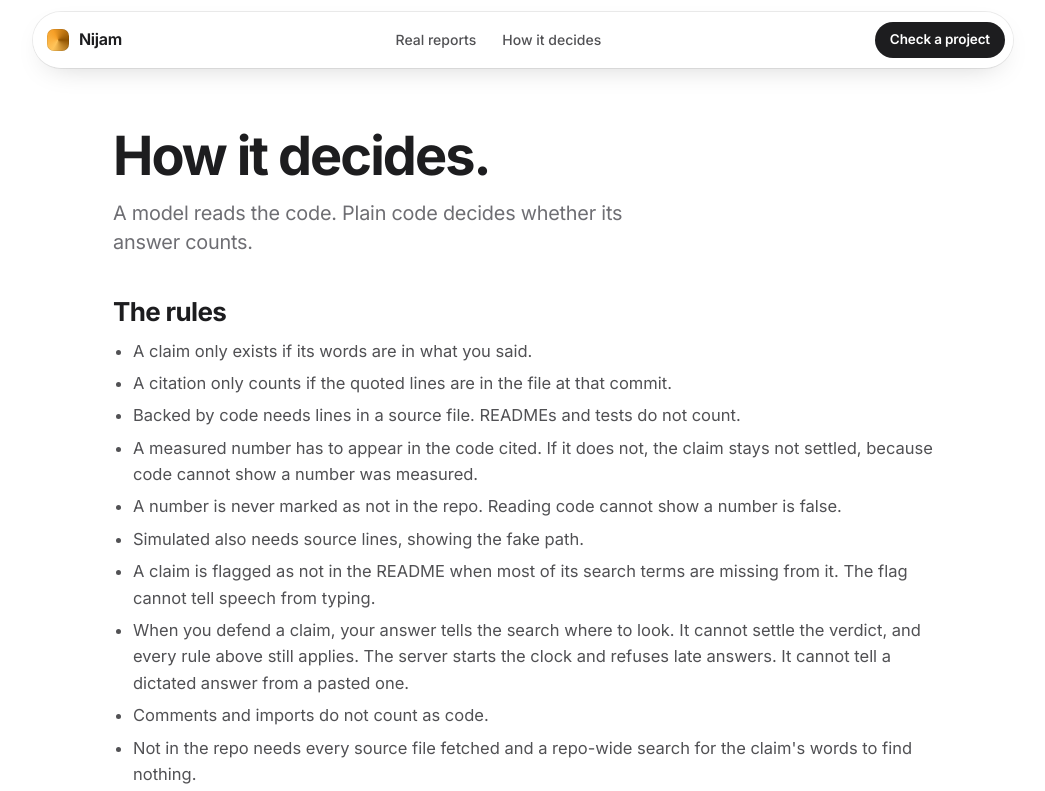
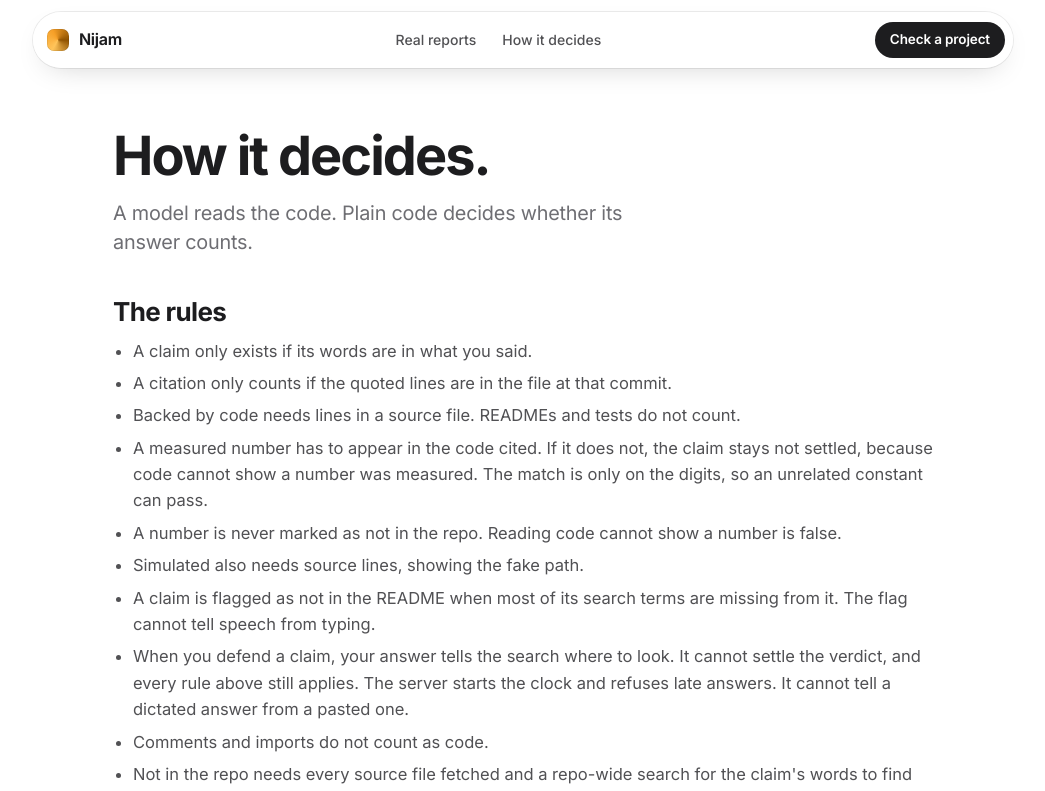
Before and after one commit to YASASWIP012/nijam, a Next.js app: page /how in a window 1280 px wide. Shown: the top 791 px of the page, without its empty margins (117-1162 px from the left). Built offline with nearby package versions, Linux system fonts and the light colour scheme.

Commit message:
State the limit of the number rule

```diff
--- a/src/app/how/page.tsx
+++ b/src/app/how/page.tsx
@@ -15,7 +15,7 @@ export default function How() {
           <li>A claim only exists if its words are in what you said.</li>
           <li>A citation only counts if the quoted lines are in the file at that commit.</li>
           <li>Backed by code needs lines in a source file. READMEs and tests do not count.</li>
-          <li>A measured number has to appear in the code cited. If it does not, the claim stays not settled, because code cannot show a number was measured.</li>
+          <li>A measured number has to appear in the code cited. If it does not, the claim stays not settled, because code cannot show a number was measured. The match is only on the digits, so an unrelated constant can pass.</li>
           <li>A number is never marked as not in the repo. Reading code cannot show a number is false.</li>
           <li>Simulated also needs source lines, showing the fake path.</li>
           <li>A claim is flagged as not in the README when most of its search terms are missing from it. The flag cannot tell speech from typing.</li>
```
